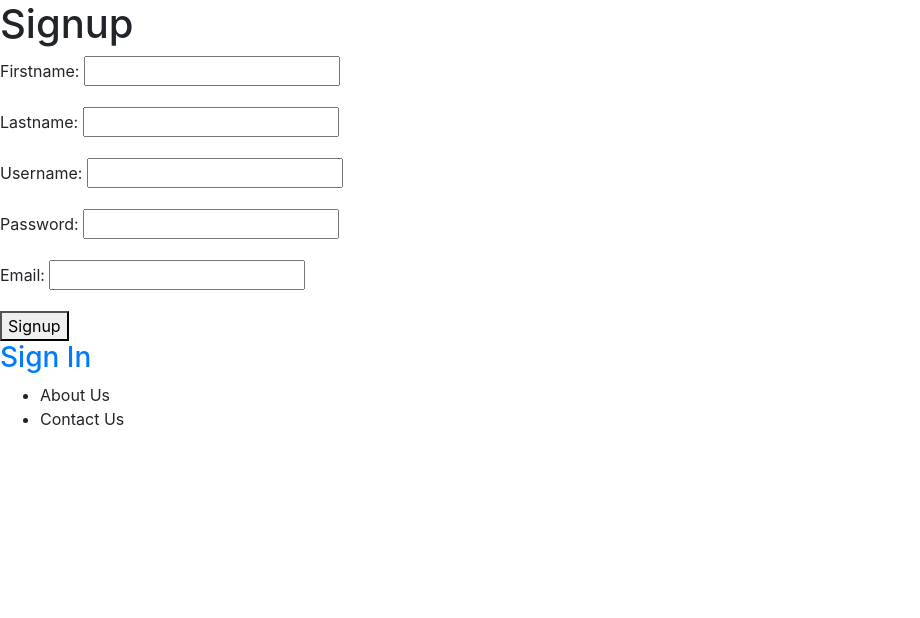
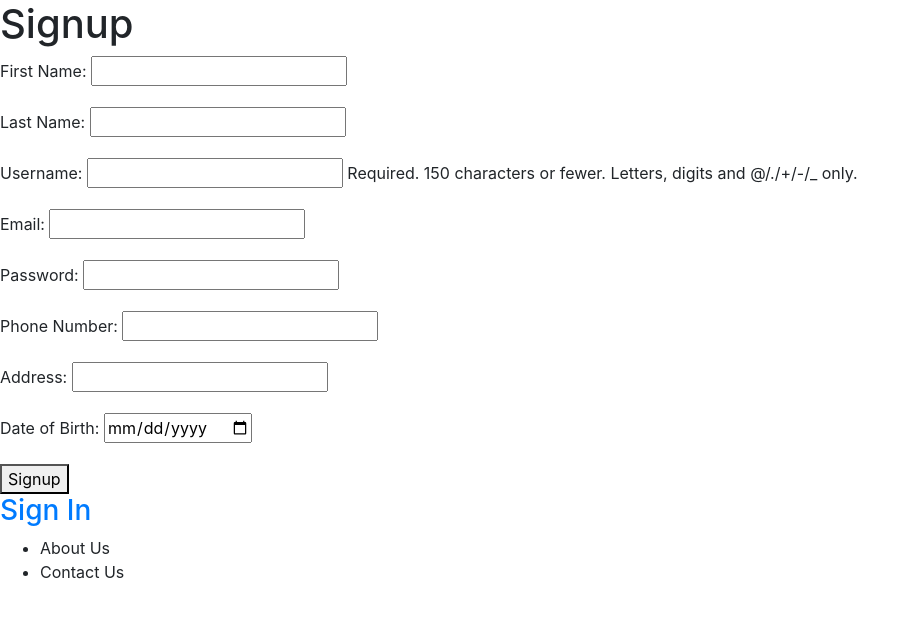
Before and after one commit to dixituwindsor/AdventureMinds, a Django app: page /signup/ in a window 1280 px wide. Shown: the top 618 px of the page, without its empty margins (0-920 px from the left). Run offline with Django 5.2, Linux system fonts and the light colour scheme; some libraries are stand-ins or nearby versions.

Commit message:
Made user model consistent, profile consistent

```diff
--- a/mainapp/forms.py
+++ b/mainapp/forms.py
@@ -4,21 +4,34 @@ from django.contrib.auth.forms import UserCreationForm
 from django.contrib.auth.models import User
 
 
+from django.contrib.auth.models import User
+
 class UserProfileForm(forms.ModelForm):
     class Meta:
         model = UserProfile
-        fields = ['name', 'address', 'phone_number', 'email', 'date_of_birth']
+        fields = ['phone_number', 'address', 'date_of_birth']  # Removed 'email' field
+
         labels = {
-            'name': 'Name',
+            'phone_number': 'Phone Number',
             'address': 'Address',
-            'phone_number': 'Phone Number',
-            'email': 'Email',
             'date_of_birth': 'Date of Birth'
         }
         widgets = {
-            'email': forms.EmailInput(attrs={'type': 'email'}),
             'date_of_birth': forms.DateInput(attrs={'type': 'date'})
         }
+
+    def __init__(self, *args, **kwargs):
+        super(UserProfileForm, self).__init__(*args, **kwargs)
+        # Add fields from the User model
+        if self.instance.user:
+            self.fields['username'] = forms.CharField(label='Username', initial=self.instance.user.username, disabled=True)
+            self.fields['first_name'] = forms.CharField(label='First Name', initial=self.instance.user.first_name, disabled=True)
+            self.fields['last_name'] = forms.CharField(label='Last Name', initial=self.instance.user.last_name, disabled=True)
+            self.fields['email'] = forms.EmailField(label='Email', initial=self.instance.user.email, disabled=True, required=False)
+
+    def clean_email(self):
+        return self.instance.user.email
+
 
 
 class UserPreferencesForm(forms.ModelForm):
@@ -40,31 +53,26 @@ class UserPreferencesForm(forms.ModelForm):
         }
 
 
-# class SignupForm(UserCreationForm):
-#     class Meta:
-#         model = User
-#         # fields = ['username', 'password1', 'password2']
-#         fields = '__all__'
+class SignupForm(forms.ModelForm):
+    class Meta:
+        model = User
+        fields = ['first_name', 'last_name', 'username', 'email', 'password']
+        labels = {
+            'first_name': 'First Name',
+            'last_name': 'Last Name',
+            'username': 'Username',
+            'email': 'Email',
+            'password': 'Password'
+        }
+        widgets = {
+            'password': forms.PasswordInput()
+        }
 
-class SignupForm(forms.Form):
-    firstname = forms.CharField()
-    lastname = forms.CharField()
-    username = forms.CharField()
-    password = forms.CharField(widget=forms.PasswordInput)
-    email = forms.EmailField()
-
-
-# class SignupForm(UserCreationForm):
-#     username = forms.CharField(max_length=20)
-#     email = forms.EmailField()
-#     phone_no = forms.CharField(max_length = 20)
-#     first_name = forms.CharField(max_length = 20)
-#     last_name = forms.CharField(max_length = 20)
-#     class Meta:
-#         model = User
-#         fields = ['username', 'email', 'phone_no', 'password1', 'password2']
+    phone_number = forms.CharField(label='Phone Number')
+    address = forms.CharField(label='Address')
+    date_of_birth = forms.DateField(label='Date of Birth', widget=forms.DateInput(attrs={'type': 'date'}))
 
 
 class LoginForm(forms.Form):
-    username = forms.CharField()
-    password = forms.CharField(widget=forms.PasswordInput)
+    username = forms.CharField(label='Username')
+    password = forms.CharField(widget=forms.PasswordInput, label='Password')
--- a/mainapp/views.py
+++ b/mainapp/views.py
@@ -15,16 +15,16 @@ from .models import UserProfile, Thread, User, ChatMessage
 
 # Create your views here.
 
+@login_required
 def user_profile(request):
+    user_profile_instance, created = UserProfile.objects.get_or_create(user=request.user)
     if request.method == 'POST':
-        form = UserProfileForm(request.POST)
+        form = UserProfileForm(request.POST, instance=user_profile_instance)
         if form.is_valid():
-            user_profile = form.save(commit=False)
-            user_profile.user = request.user
-            user_profile.save()
+            form.save()
             return redirect('mainapp:profile')
     else:
-        form = UserProfileForm()
+        form = UserProfileForm(instance=user_profile_instance)
     return render(request, 'mainapp/profile.html', {'form': form})
 
 # def user_profile(request):
@@ -108,43 +108,34 @@ def chat_app(request, user_id=None):
 # signup page
 def user_signup(request):
     if request.method == 'POST':
-        # form = UserCreationForm(request.POST)
-        # form = SignupForm(request.POST)
-        # if form.is_valid():
-        #     user = form.save(commit= False)
-        #     user.save()
-            # loginForm = LoginForm()
-            # return render(request, 'login.html', {'form' : loginForm})
-
         form = SignupForm(request.POST)
         if form.is_valid():
-            firstname = form.cleaned_data['firstname']
-            lastname = form.cleaned_data['lastname']
+            # Extracting data from the form
+            first_name = form.cleaned_data['first_name']
+            last_name = form.cleaned_data['last_name']
             username = form.cleaned_data['username']
+            email = form.cleaned_data['email']
             password = form.cleaned_data['password']
-            email = form.cleaned_data['email']
+            phone_number = form.cleaned_data['phone_number']
+            address = form.cleaned_data['address']
+            date_of_birth = form.cleaned_data['date_of_birth']
 
-            if(UserProfile.objects.filter(username=username).exists()):
-                response = HttpResponse()
-                response.write("<p>Username already exists, choose different username</p>")
-                return response
+            # Creating User object
+            user = User.objects.create_user(username=username, email=email, password=password)
+            user.first_name = first_name
+            user.last_name = last_name
+            user.save()
 
-            userprofileobj = UserProfile()
-            userprofileobj.firstname = firstname
-            userprofileobj.last_name = lastname
-            userprofileobj.username = username
-            userprofileobj.password = password
-            userprofileobj.email = email
-            userprofileobj.save()
+            # Creating UserProfile object
+            user_profile = UserProfile.objects.create(user=user, phone_number=phone_number, address=address,
+                                                       date_of_birth=date_of_birth)
+            user_profile.save()
+
+            # Redirect to login page after successful signup
             return redirect('mainapp:login')
-        else:
-            response = HttpResponse()
-            response.write("<p>Something went wrong</p>")
-            return response
     else:
-        # form = UserCreationForm()
         form = SignupForm()
-        return render(request, 'registration/signup.html', {'form': form})
+    return render(request, 'registration/signup.html', {'form': form})
 
 
 # login page
```
Also changed, not shown: mainapp/models.py (+30 -26 lines), mainapp/templates/mainapp/profile.html (+14 -3 lines), mainapp/migrations/0001_initial.py (added), mainapp/migrations/0002_chatgroups_userprofile_interested_places_message_and_more.py (deleted), mainapp/migrations/0002_remove_userpreferences_user_remove_userprofile_name_and_more.py (added), mainapp/migrations/0003_remove_message_chat_group_alter_message_recipient.py (deleted), mainapp/migrations/0003_remove_userpreferences_user_profile_and_more.py (added), mainapp/migrations/0004_remove_message_recipient_remove_message_sender_and_more.py (deleted), mainapp/migrations/0005_alter_thread_unique_together_and_more.py (deleted), mainapp/migrations/0006_thread_chatmessage.py (deleted), mainapp/migrations/0007_alter_chatmessage_user_alter_thread_first_person_and_more.py (deleted), 1 other file.
